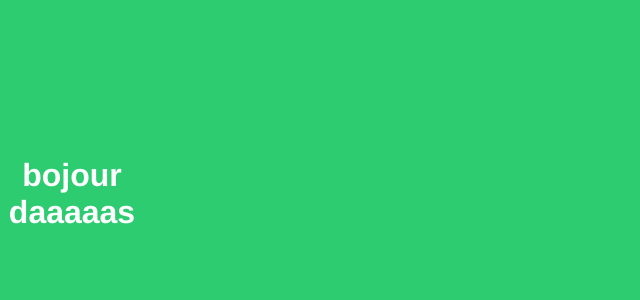
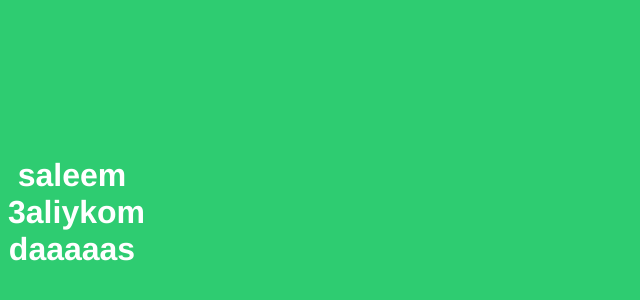
Before and after one commit to doussa28/hi, a plain HTML site: page index.html in a window 1280 px wide. Shown: the part 184-484 px from the top of the page, without its empty margins (0-640 px from the left). Drawn offline with Linux system fonts and the light colour scheme.

Commit message:
bonjour => salem

```diff
--- a/index.html
+++ b/index.html
@@ -18,6 +18,6 @@ text-align : center;
 </style>
 </head>
 <body>
-<h1>bojour daaaaas </h1>
+<h1>saleem 3aliykom  daaaaas </h1>
 </body>
 </html>
```
